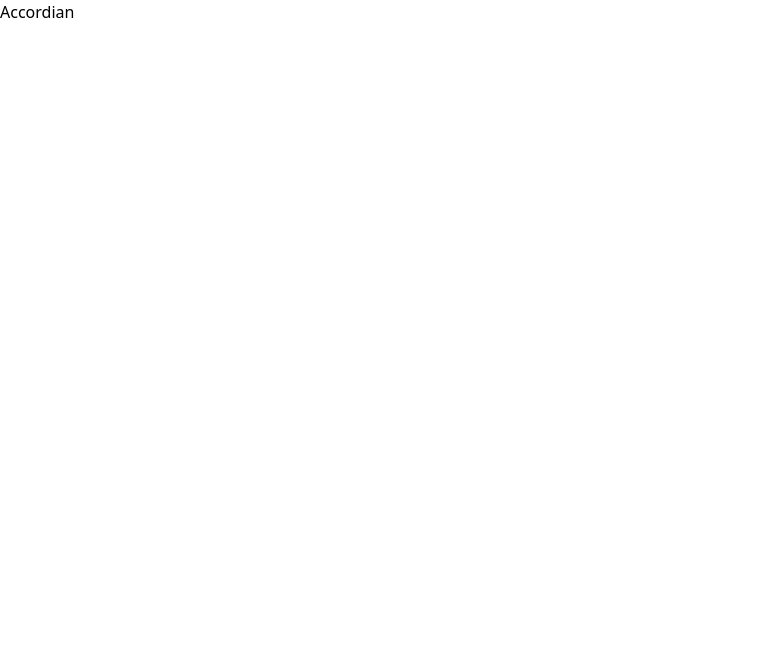
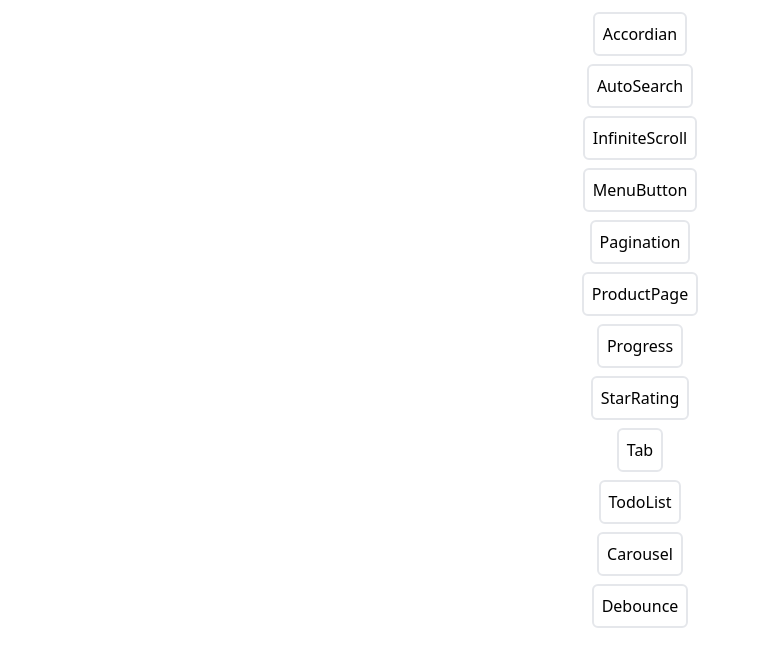
Before and after one commit to saketsingh0078/machine-coding, a React (Create React App) app: page / in a window 1280 px wide. Shown: the top 666 px of the page, without its empty margins (0-761 px from the left). Built offline with nearby package versions, Linux system fonts and the light colour scheme.

Commit message:
Add home Page

```diff
--- a/src/App.js
+++ b/src/App.js
@@ -24,10 +24,21 @@ function App() {
       <BrowserRouter>
         <Routes>
           <Route path="/" element={<Home />} />
-          <Route element={<Protected />}>
-            <Route path="/accordian" element={<Accordian />} />
-          </Route>
+          <Route element={<Protected />} />
+          <Route path="/accordian" element={<Accordian />} />
           <Route path="/login" element={<Login />} />
+          <Route path="/accordian" element={<Accordian />} />
+          <Route path="/autosearch" element={<AutoSearch />} />
+          <Route path="/infinitescroll" element={<InfiniteScroll />} />
+          <Route path="/menubutton" element={<MenuButton />} />
+          <Route path="/pagination" element={<Pagination />} />
+          <Route path="/productpage" element={<ProductPage />} />
+          <Route path="/progress" element={<Progress />} />
+          <Route path="/starrating" element={<StarRating />} />
+          <Route path="/tab" element={<Tab />} />
+          <Route path="/todolist" element={<TodoList />} />
+          <Route path="/carousel" element={<Carousel />} />
+          <Route path="/debounce" element={<Debounce />} />
         </Routes>
       </BrowserRouter>
     </div>
--- a/src/components/Home.js
+++ b/src/components/Home.js
@@ -1,9 +1,48 @@
 import React from "react";
+import { Link } from "react-router-dom";
 
 const Home = () => {
   return (
-    <div>
-      <a href="/accordian">Accordian</a>
+    <div className=" flex flex-col items-center gap-2  w-screen pt-3">
+      <Link className="border-2 border-solid rounded-md p-2" to="/accordian">
+        Accordian
+      </Link>
+      <Link className="border-2 border-solid rounded-md p-2" to="/autosearch">
+        AutoSearch
+      </Link>
+      <Link
+        className="border-2 border-solid rounded-md p-2"
+        to="/infinitescroll"
+      >
+        InfiniteScroll
+      </Link>
+      <Link className="border-2 border-solid rounded-md p-2" to="/menubutton">
+        MenuButton
+      </Link>
+      <Link className="border-2 border-solid rounded-md p-2" to="/pagination">
+        Pagination
+      </Link>
+      <Link className="border-2 border-solid rounded-md p-2" to="/productpage">
+        ProductPage
+      </Link>
+      <Link className="border-2 border-solid rounded-md p-2" to="/progress">
+        Progress
+      </Link>
+      <Link className="border-2 border-solid rounded-md p-2" to="/starrating">
+        StarRating
+      </Link>
+      <Link className="border-2 border-solid rounded-md p-2" to="/tab">
+        Tab
+      </Link>
+      <Link className="border-2 border-solid rounded-md p-2" to="/todolist">
+        TodoList
+      </Link>
+      <Link className="border-2 border-solid rounded-md p-2" to="/carousel">
+        Carousel
+      </Link>
+      <Link className="border-2 border-solid rounded-md p-2" to="/debounce">
+        Debounce
+      </Link>
     </div>
   );
 };
```
